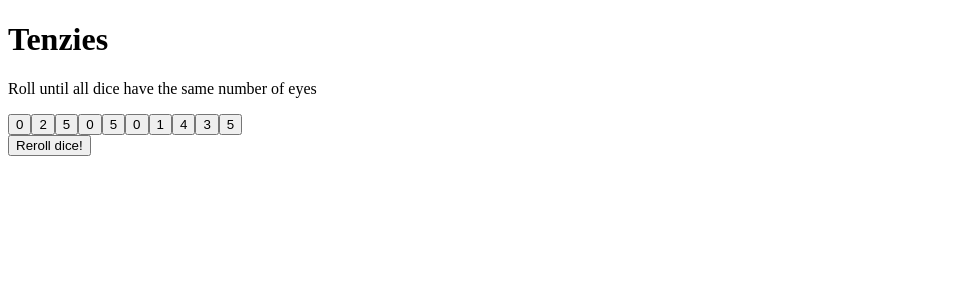
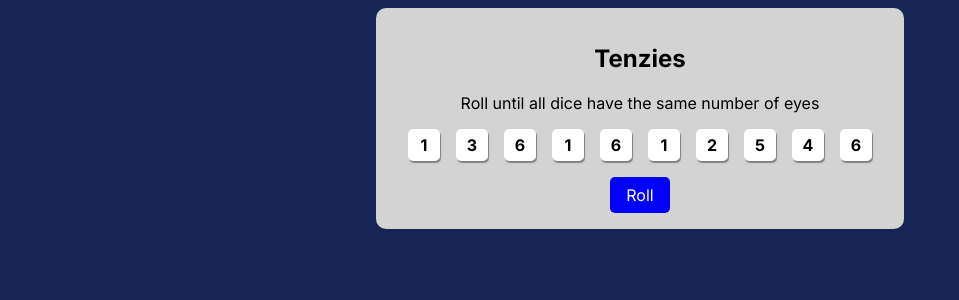
Before and after one commit to TortleTurtle/React-Portfolio, a React (Vite) app: page / in a window 1280 px wide. Shown: the top 300 px of the page, without its empty margins (0-959 px from the left). Built offline with nearby package versions, Linux system fonts and the light colour scheme.

Commit message:
Tenzies: Finished & Reviewed project.

```diff
--- a/src/tenzies/Tenzies.jsx
+++ b/src/tenzies/Tenzies.jsx
@@ -1,52 +1,51 @@
-import {useEffect, useState} from "react";
-import Dice from "./components/Dice.jsx";
+import {useEffect, useRef, useState} from "react";
+import Die from "./components/Die.jsx";
+import "./index.css"
 
 export default function Tenzies() {
-    const [dices, setDices] = useState(() => generateNewDices())
+    const [dice, setDice] = useState(() => generateNewDice())
+
+    const rollButton = useRef(null);
+
+    const hasWon = checkDice();
 
     useEffect(() => {
+        if (hasWon) {
+            rollButton.current.focus();
+            console.log("You have won!")
+        }
+    }, [hasWon]);
+
     function checkDice(){
-            let prevDiceValue = undefined;
-            for (let i = 0; i < dices.length; i++) {
-                if (i === 0) {
-                    prevDiceValue = dices[i].eyes;
-                    continue;
+        for (let i = 0; i < dice.length; i++) {
+            if (i === 0) continue;
+            if (dice[i].eyes !== dice[0].eyes) return false;
         }
-
-                if (prevDiceValue !== dices[i].eyes) return false;
-            }
-            console.log("check is true!");
         return true
     }
 
-        if (checkDice()) {
-            console.log("YOU WON!");
-        }
-    }, [dices])
-
-    function generateNewDices(){
+    function generateNewDice(){
         return Array(10)
             .fill(0)
             .map(() => {
                 return {
-                    eyes: Math.floor(Math.random() * 6),
+                    eyes: Math.ceil(Math.random() * 6),
                     hold: false
                 }
             });
     }
-
-    function rerollDices() {
-        setDices(dices.map((dice) => {
+    function rollDice() {
+        setDice(dice.map((dice) => {
             if (dice.hold) return dice;
             return {
-                eyes: Math.floor(Math.random() * 6),
+                eyes: Math.ceil(Math.random() * 6),
                 hold: false
             }
         }))
     }
 
     function toggleHoldDice(diceIndex) {
-        setDices(dices.map((dice, index) => {
+        setDice(dice.map((dice, index) => {
             if (index === diceIndex) {
                 return {
                     eyes: dice.eyes,
@@ -57,11 +56,14 @@ export default function Tenzies() {
             }
         }))
     }
+    function restartGame() {
+        setDice(() => generateNewDice());
+    }
 
     function renderDiceComponents() {
-        return dices.map((dice, index) =>
-            <Dice key={index}
-                  index = {index}
+        return dice.map((dice, index) =>
+            <Die key={index}
+                 index={index}
                  eyes={dice.eyes}
                  hold={dice.hold}
                  onDiceClicked={toggleHoldDice}/>)
@@ -69,10 +71,17 @@ export default function Tenzies() {
 
     return (
         <main>
+            <section>
                 <h1>Tenzies</h1>
                 <p>Roll until all dice have the same number of eyes</p>
-            <div>{renderDiceComponents()}</div>
-            <button onClick={() => rerollDices()}>Reroll dice!</button>
+                <div className={"diceButtons"}>{renderDiceComponents()}</div>
+                <button id={"rollButton"}
+                        ref={rollButton}
+                        aria-label={hasWon ? "Start a new game" : "roll not held dice"}
+                        onClick={() => hasWon ? restartGame(): rollDice()}>
+                    {hasWon ? "Restart" : "Roll"}
+                </button>
+            </section>
         </main>
     )
 }
--- a/src/tenzies/components/Dice.jsx
+++ /dev/null
@@ -1,5 +0,0 @@
-export default function Dice({eyes, index, onDiceClicked}){
-    return (
-        <button onClick={() => onDiceClicked(index)}>{eyes}</button>
-    )
-}
--- /dev/null
+++ b/src/tenzies/components/Die.jsx
@@ -0,0 +1,10 @@
+export default function Die({index, eyes, hold, onDiceClicked}){
+    return (
+        <button className={hold ? "hold" : ""}
+                onClick={() => onDiceClicked(index)}
+                aria-pressed={hold}
+                aria-label={`${hold ? "Holding" : "Not Holding"} die ${index + 1} with ${eyes} eyes`}>
+            {eyes}
+        </button>
+    )
+}
--- /dev/null
+++ b/src/tenzies/index.css
@@ -0,0 +1,73 @@
+* {
+    box-sizing: border-box;
+}
+
+body {
+    background: #172554;
+
+    font-family: "Inter", sans-serif;
+    color: #000000;
+}
+
+main {
+    display: flex;
+    justify-content: center;
+}
+
+section {
+    max-width: 600px;
+    padding: 1rem 2rem;
+    text-align: center;
+
+    background: lightgray;
+    border-radius: 10px;
+}
+
+.diceButtons {
+    display: flex;
+    justify-content: center;
+    align-items: center;
+    flex-wrap: wrap;
+    gap: 1rem;
+
+    margin: 1rem 0;
+}
+.diceButtons > button {
+    display: flex;
+    justify-content: center;
+    align-items: center;
+
+    width: 2rem;
+    height: 2rem;
+
+    font-family: inherit;
+    font-size: 1rem;
+    font-weight: 700;
+
+    background: #FFFFFF;
+    border: none;
+    border-radius: 5px;
+    box-shadow: 1px 2px 1px grey;
+}
+.diceButtons button.hold {
+    background: palegreen;
+}
+
+#rollButton {
+    font-family: inherit;
+    font-size: 1rem;
+    font-weight: 400;
+    color: #FFFFFF;
+
+    padding: 0.5rem 1rem;
+
+    background: blue;
+    border: none;
+    border-radius: 5px;
+}
+#rollButton:hover, #rollButton:focus {
+    outline: solid 3px lightblue;
+}
+#rollButton:hover {
+    cursor: pointer;
+}
```
Lines whose indentation alone changed are shown as unchanged.
